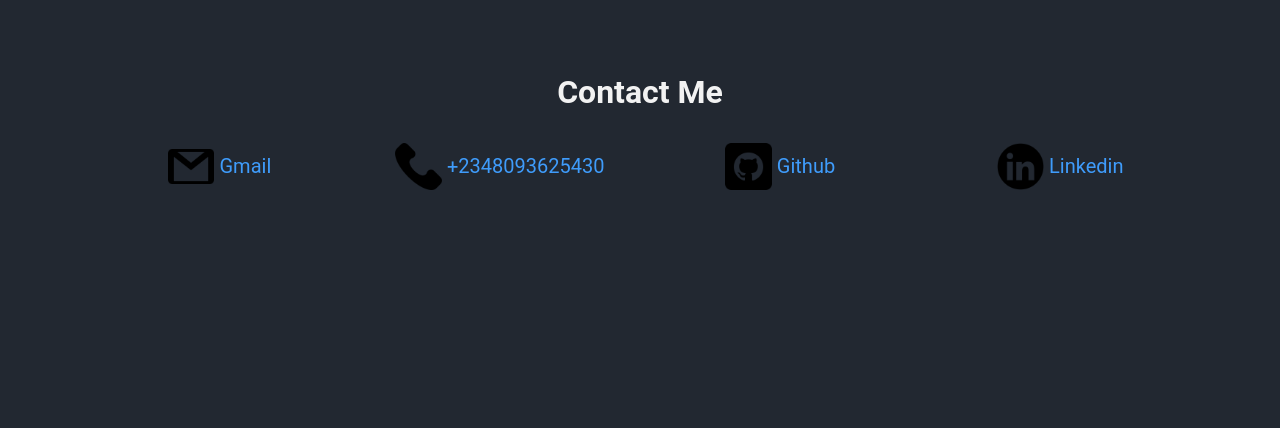
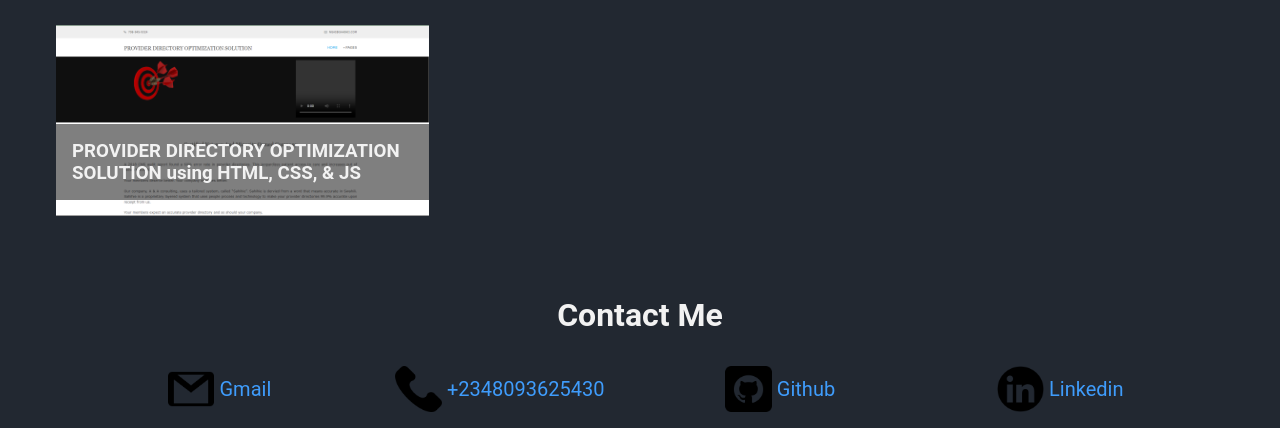
Before and after one commit to Dayveed14/my-portfolio, a plain HTML site: page portfolio.html in a window 1280 px wide. Shown: the part 2364-2792 px from the top of the page. Before the commit the page ends 2570 px from the top, so only its background shows below. Drawn offline with nearby package versions, Linux system fonts and the light colour scheme.

Commit message:
added new site

```diff
--- a/portfolio.html
+++ b/portfolio.html
@@ -120,6 +120,11 @@
                         <img src="./project (6).png" alt="Project image" /></a>
                     <h3>Pharmaceutical Management system using HTML, CSS, & JS </h3>
                 </div>
+                <div class="portfolio-item">
+                    <a href="https://sahihie-com.netlify.app/">
+                        <img src="./project (7).png" alt="Project image" /></a>
+                    <h3>PROVIDER DIRECTORY OPTIMIZATION SOLUTION using HTML, CSS, & JS </h3>
+                </div>
             </div>
         </div>
     </section>
```
Also changed, not shown: project (7).png (added).
